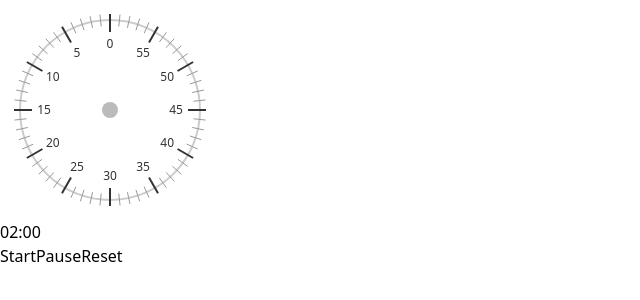
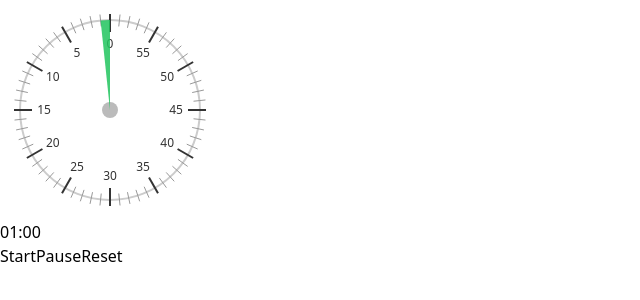
Before and after one commit to jiayuc/day-planner, a React (Vite) app: page / in a window 1280 px wide. Shown: the top 300 px of the page, without its empty margins (0-640 px from the left). Built offline with nearby package versions, Linux system fonts and the light colour scheme.

Commit message:
green sector working

```diff
--- a/src/App.tsx
+++ b/src/App.tsx
@@ -4,7 +4,7 @@ import { AnalogTimer } from './components/AnalogTimer';
 function App() {
   return (
     <div className="min-h-screen flex items-center justify-center bg-gray-100">
-      <AnalogTimer totalSeconds={60 * 2} /> {/* 预计40分钟 */}
+      <AnalogTimer totalSeconds={60 * 1} /> {/* 预计40分钟 */}
     </div>
   );
 }
--- a/src/components/AnalogTimer.tsx
+++ b/src/components/AnalogTimer.tsx
@@ -85,6 +85,8 @@ export const AnalogTimer: React.FC<{ totalSeconds: number }> = ({ totalSeconds }
   const renderClockNumbers = () => {
     const numbers = [];
     for (let i = 0; i < 12; i++) {
+      // Counter-clockwise numbering: 0, 5, 10, ..., 55
+      const value = (i * 5) % 60;
       const angle = i * 30;
       const pos = polarToCartesian(CENTER, CENTER, RADIUS - 24, 360 - angle);
       numbers.push(
@@ -96,37 +98,64 @@ export const AnalogTimer: React.FC<{ totalSeconds: number }> = ({ totalSeconds }
           fontSize="12"
           fill="#333"
         >
-          {i * 5 === 0 ? '0' : i * 5}
+          {value === 0 ? '0' : value}
         </text>
       );
     }
     return numbers;
   };
 
-  const targetAngle = (totalSeconds / CLOCK_DURATION) * 360;
-  const angleElapsed = (elapsedSeconds / CLOCK_DURATION) * 360;
-  const remainingAngle = Math.max(targetAngle - angleElapsed, 0);
-  const overtimeAngle = Math.max(angleElapsed - targetAngle, 0);
+
+  // Canvas drawing for green sector (remaining time)
+  const canvasRef = useRef<HTMLCanvasElement | null>(null);
+  useEffect(() => {
+    const canvas = canvasRef.current;
+    if (!canvas) return;
+    const ctx = canvas.getContext('2d');
+    if (!ctx) return;
+    // Clear
+    ctx.clearRect(0, 0, canvas.width, canvas.height);
+
+    // Only draw if totalSeconds > 0 and remaining > 0
+    if (totalSeconds > 0 && remaining > 0) {
+      // The green sector should start at 0 (top, -90deg) and end at the minute mark (counter-clockwise)
+      // Each minute is 6 degrees (360/60)
+      const startAngle = -Math.PI / 2; // 0 min (top)
+      const endMinute = remaining / 60; // e.g. 20 min left
+      const endAngle = startAngle - (endMinute * 6 * Math.PI / 180); // counter-clockwise
+      ctx.save();
+      ctx.beginPath();
+      ctx.moveTo(CENTER, CENTER);
+      ctx.arc(CENTER, CENTER, RADIUS, startAngle, endAngle, true); // counter-clockwise
+      ctx.closePath();
+      ctx.fillStyle = 'rgba(34,197,94,0.85)';
+      ctx.fill();
+      ctx.restore();
+    }
+  }, [remaining, totalSeconds]);
 
   return (
     <div className="flex flex-col items-center justify-center">
       <audio ref={audioRef} src="https://actions.google.com/sounds/v1/alarms/beep_short.ogg" preload="auto" />
-      <svg width="220" height="220" className="mb-4">
-        {/* Green sector for remaining time */}
-        {remaining > 0 && describeSector(0, remainingAngle, 'green')}
-        {/* Red sector for overtime */}
-        {overtime > 0 && describeSector(0, overtimeAngle, 'red')}
-
+      <div style={{ position: 'relative', width: 220, height: 220 }} className="mb-4">
+        {/* SVG for clock face and marks (z-index: 2) */}
+        <svg width="220" height="220" style={{ position: 'absolute', left: 0, top: 0, zIndex: 2, pointerEvents: 'none' }}>
           {/* Clock outline */}
           <circle cx={CENTER} cy={CENTER} r={RADIUS} stroke="#ccc" strokeWidth="2" fill="white" />
-
           {/* Clock face */}
           {renderClockMarks()}
           {renderClockNumbers()}
-
           {/* Center knob mimic */}
           <circle cx={CENTER} cy={CENTER} r={8} fill="#bbb" />
         </svg>
+        {/* Canvas for green sector (z-index: 3, on top) */}
+        <canvas
+          ref={canvasRef}
+          width={220}
+          height={220}
+          style={{ position: 'absolute', left: 0, top: 0, zIndex: 3, pointerEvents: 'none' }}
+        />
+      </div>
 
       <div className="text-2xl font-mono mb-4">
         {remaining > 0 ? formatTime(remaining) : `+${formatTime(overtime)}`}
```
Lines whose indentation alone changed are shown as unchanged.
